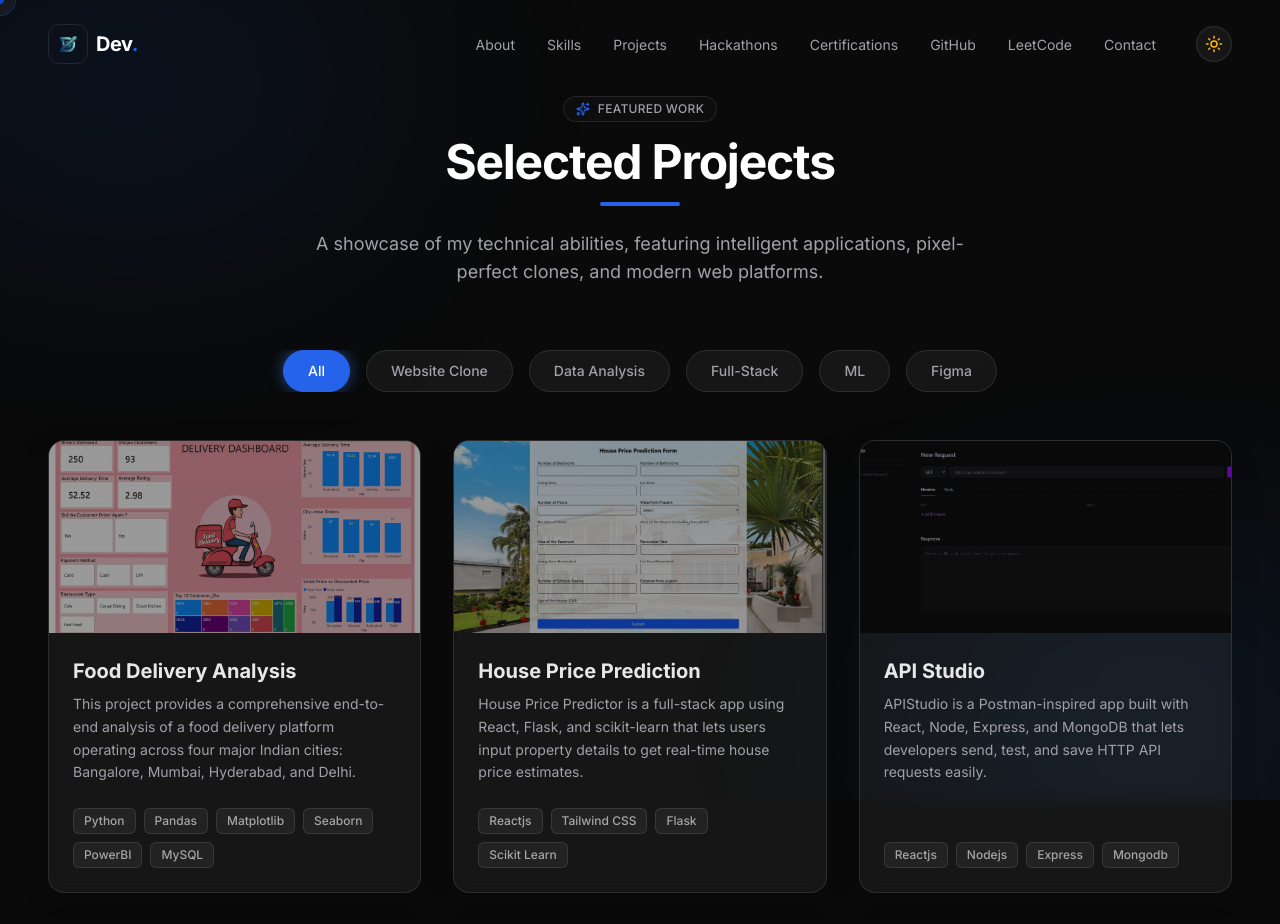
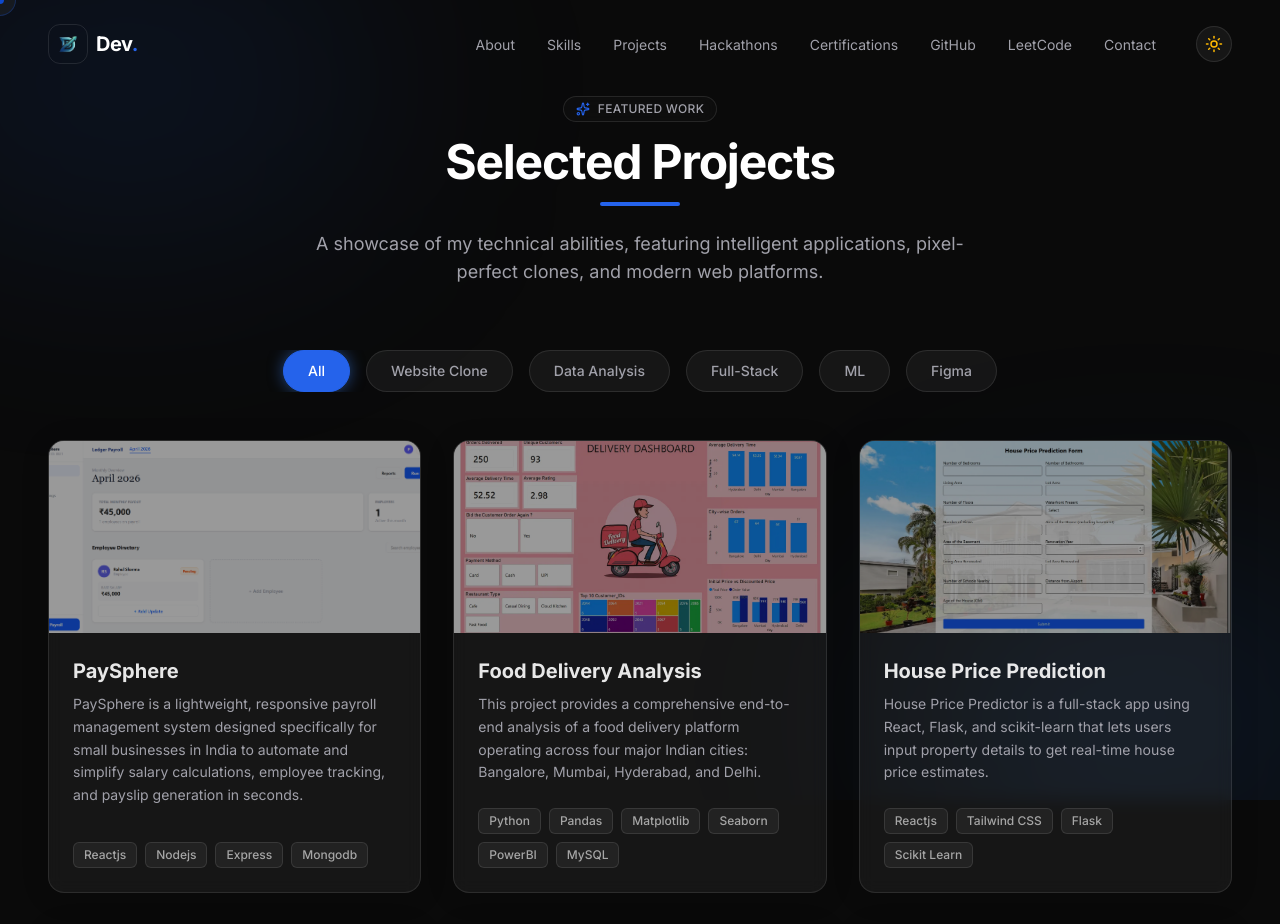
Before and after one commit to Dev1822/Portfolio, a React (Vite) app: page /software-projects in a window 1280 px wide. Shown: the top 924 px of the page. Built offline with nearby package versions, Linux system fonts and the light colour scheme.

Commit message:
PaySphere Added

```diff
--- a/index.html
+++ b/index.html
@@ -153,7 +153,9 @@
     }
 
     /* Prevent FOUC for hidden elements */
-    [data-reveal] { opacity: 0; }
+    [data-reveal] {
+      opacity: 0;
+    }
   </style>
 
   <!-- Deferred CSS Loading -->
--- a/src/components/Projects.jsx
+++ b/src/components/Projects.jsx
@@ -16,12 +16,23 @@ import House from '../assets/project/HousePrediction.webp';
 import CodingGita from '../assets/project/CodingGita.webp';
 import BookmyShow from '../assets/project/BookMyShow.webp';
 import FoodDeliveryAnalysis from '../assets/project/FoodDeliveryAnalysis.webp';
+import PaySphere from '../assets/project/PaySphere.webp';
 
 export default function Projects({ isPage = false }) {
   const TitleTag = isPage ? 'h1' : 'h2';
   const [filter, setFilter] = useState('All');
 
   const projects = [
+    {
+      title: "PaySphere",
+      description: "PaySphere is a lightweight, responsive payroll management system designed specifically for small businesses in India to automate and simplify salary calculations, employee tracking, and payslip generation in seconds.",
+      tech: ["Reactjs", "Nodejs", "Express", "Mongodb"],
+      category: "Full-Stack",
+      image: PaySphere,
+      github: "https://github.com/Dev1822/paySphere",
+      demo: "https://paysphere-dev-patel.vercel.app/",
+      youtube: "https://www.youtube.com/watch?v=N3SizOsiNGw"
+    },
     {
       title: "Food Delivery Analysis",
       description: "This project provides a comprehensive end-to-end analysis of a food delivery platform operating across four major Indian cities: Bangalore, Mumbai, Hyderabad, and Delhi.",
```
Also changed, not shown: public/profile.webp (added), src/assets/project/PaySphere.webp (added).
